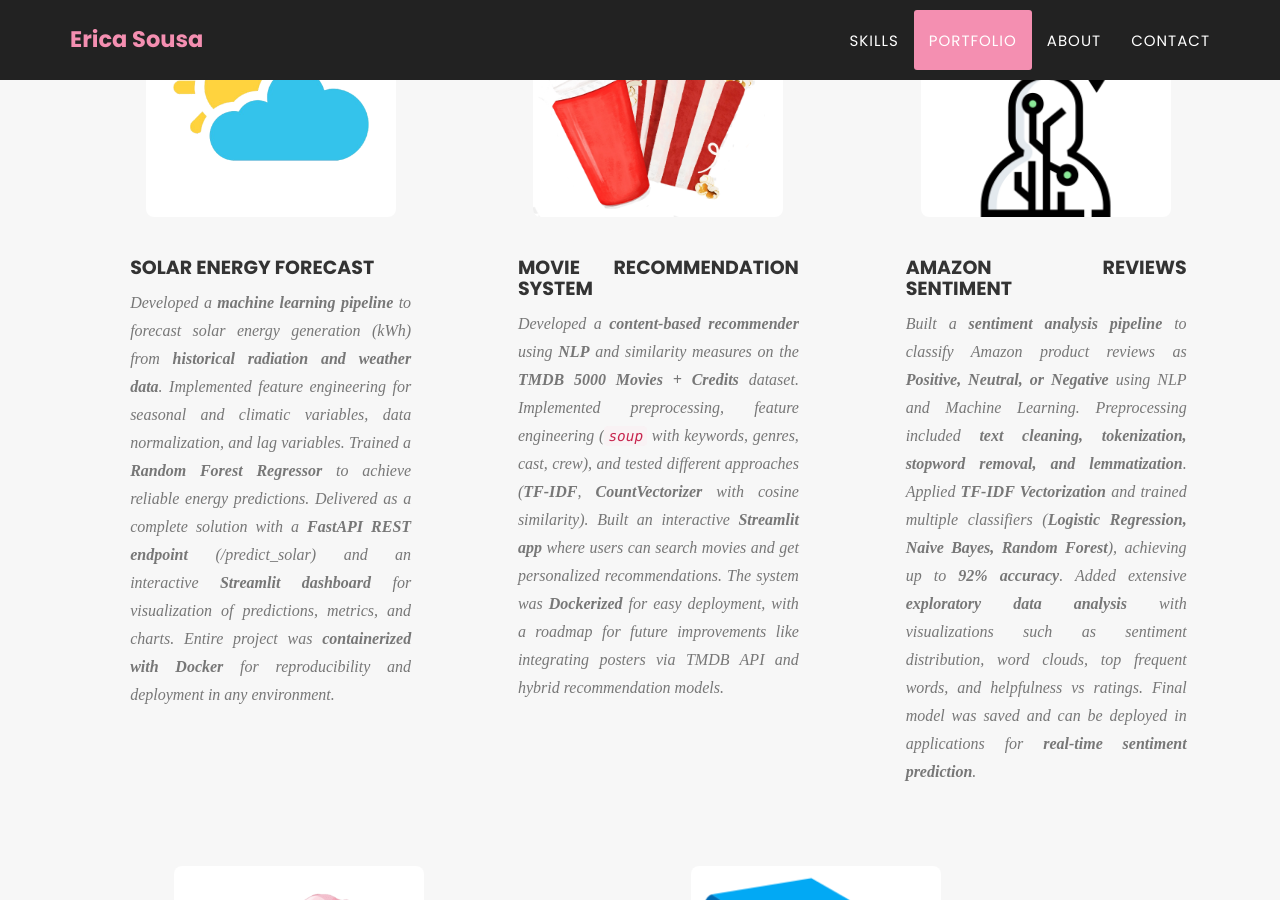
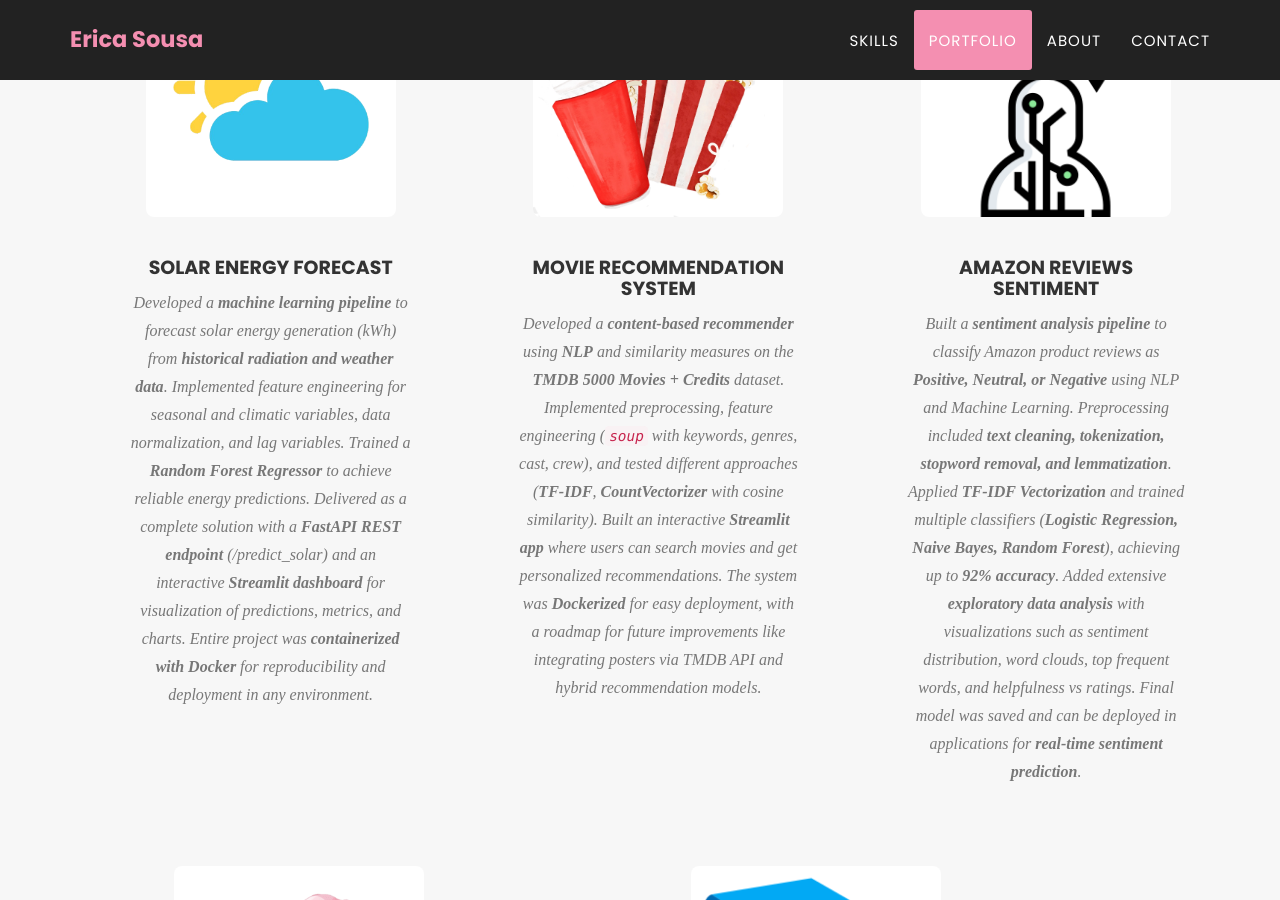
Before and after one commit to ericasousaa/EricaSousa, a Jekyll site: the page built from index.html, in a window 1280 px wide and 900 px high, scrolled down 2449 px. Built offline with Jekyll 4.4.1, drawn with Linux system fonts in a browser that asks for light colours; some web fonts are replaced.

Commit message:
Update agency.css

```diff
--- a/_includes/css/agency.css
+++ b/_includes/css/agency.css
@@ -434,7 +434,7 @@ section h3.section-subheading {
     min-height: auto;     /* deixa crescer conforme o texto */
     display: flex;
     flex-direction: column;
-    text-align: justify;  /* texto alinhado */
+    text-align: center;  /* texto alinhado */
     padding: 20px;        /* respiro interno */
 }
 
```
